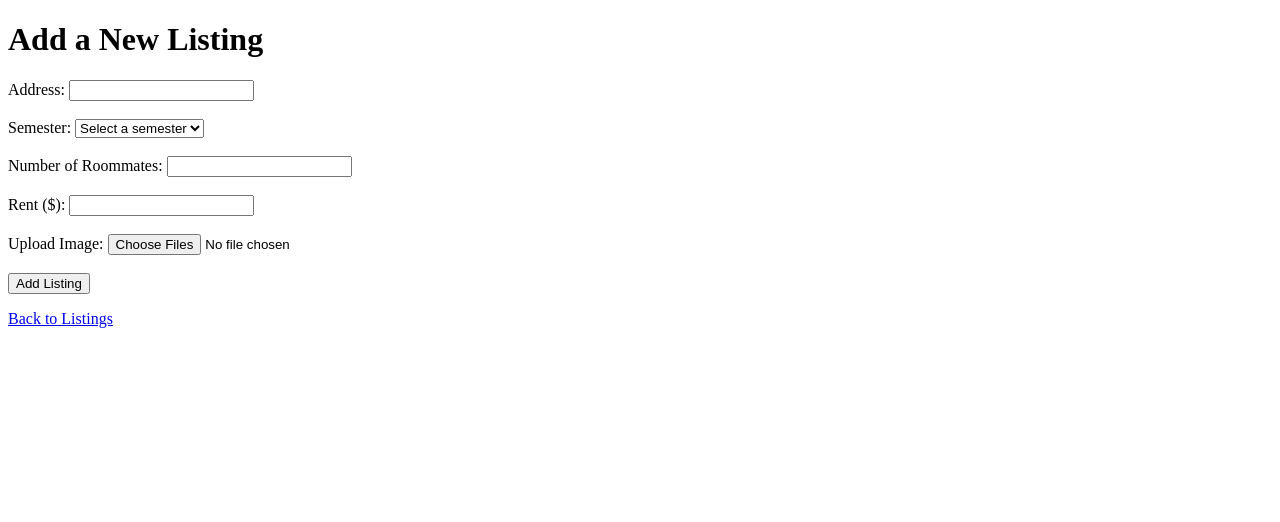
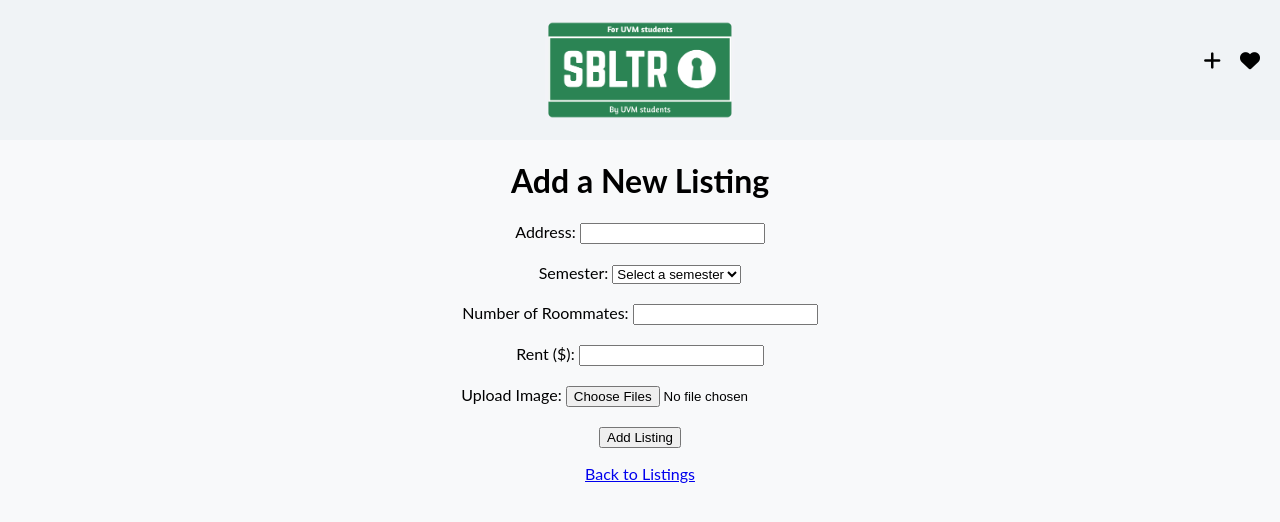
Before and after one commit to jeffcooperr/sbltr, a Flask app: page /add_listing in a window 1280 px wide. Shown: the top 522 px of the page. Run offline with Flask 3, Linux system fonts and the light colour scheme; the visitor is signed in with stand-in values (Sample User, id 1); some libraries are stand-ins or nearby versions.

Commit message:
Added header to add listing page

```diff
--- a/templates/add_listing.html
+++ b/templates/add_listing.html
@@ -4,9 +4,27 @@
     <meta charset="UTF-8">
     <meta name="viewport" content="width=device-width, initial-scale=1.0">
     <title>Add Listing</title>
+    <link rel="stylesheet" href="{{ url_for('static', filename='styles.css') }}">
+    <script src="https://kit.fontawesome.com/af33664da2.js" crossorigin="anonymous"></script>
     <script src="https://maps.googleapis.com/maps/api/js?key={{ google_api_key }}&libraries=places"></script>
 </head>
 <body>
+    <header>
+        <a href="{{ url_for('home') }}">
+            <img src="{{ url_for('static', filename='images/logo.png') }}" alt="SBLTR logo">
+        </a>
+        <p>
+            <a href="{{ url_for('add_listing') }}" class="favorites tooltip" style="margin-right: 15px;">
+                <i class="fa-solid fa-plus"></i>
+                <span class="tooltiptext">Add a Listing</span>
+            </a>
+            <a href="{{ url_for('favorites') }}" class="favorites tooltip">
+                <i class="fa-solid fa-heart"></i>
+                <span class="tooltiptext">Favorites</span>
+            </a>
+        </p>
+    </header>
+
     <h1>Add a New Listing</h1>
 
     {% with messages = get_flashed_messages() %}
```
